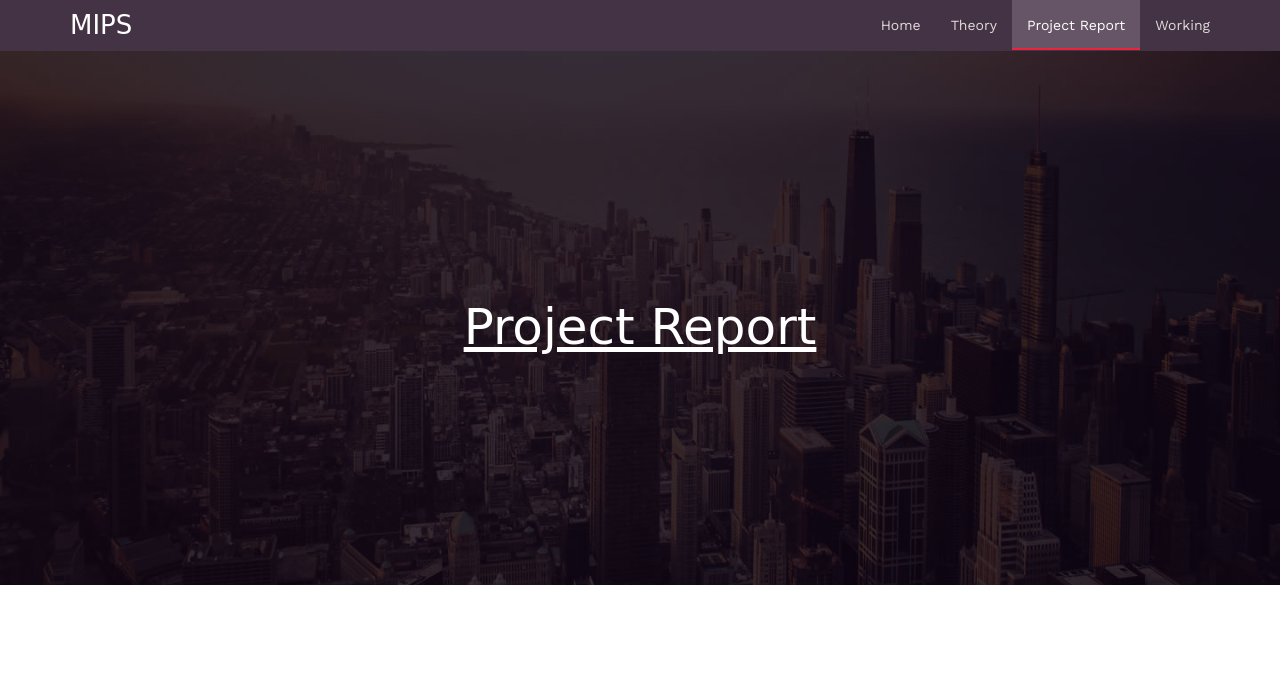
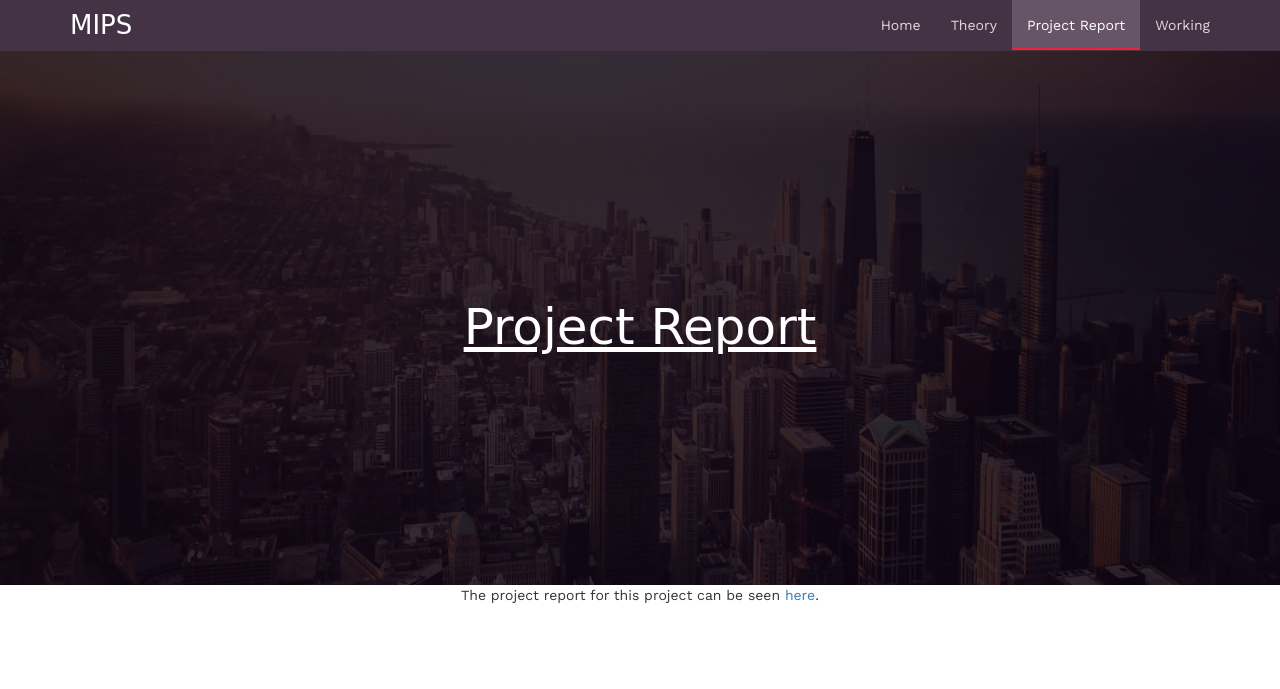
Before and after one commit to basketcase03/CO_website, a Django app: page /projreport in a window 1280 px wide. Shown: the top 689 px of the page. Run offline with Django 3.2, Linux system fonts and the light colour scheme; some libraries are stand-ins or nearby versions; some web fonts are replaced.

Commit message:
Update Project_Report.html

```diff
--- a/MIPS_Site/templates/Project_Report.html
+++ b/MIPS_Site/templates/Project_Report.html
@@ -48,7 +48,8 @@
     </div>
   </div>
 </div>
-
+<center>The project report for this project can be seen <a href="https://drive.google.com/file/d/1Ia5Zd7gEcLDoycZeNxWR9S6z-sDBHXyf/view?usp=sharing">here</a>.
+  </center>
 
 
 
```
